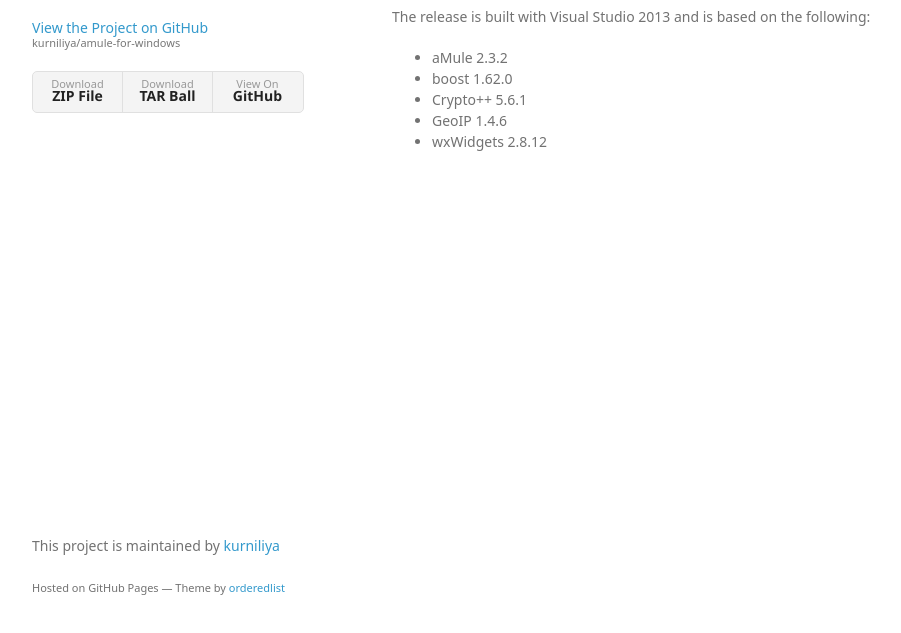
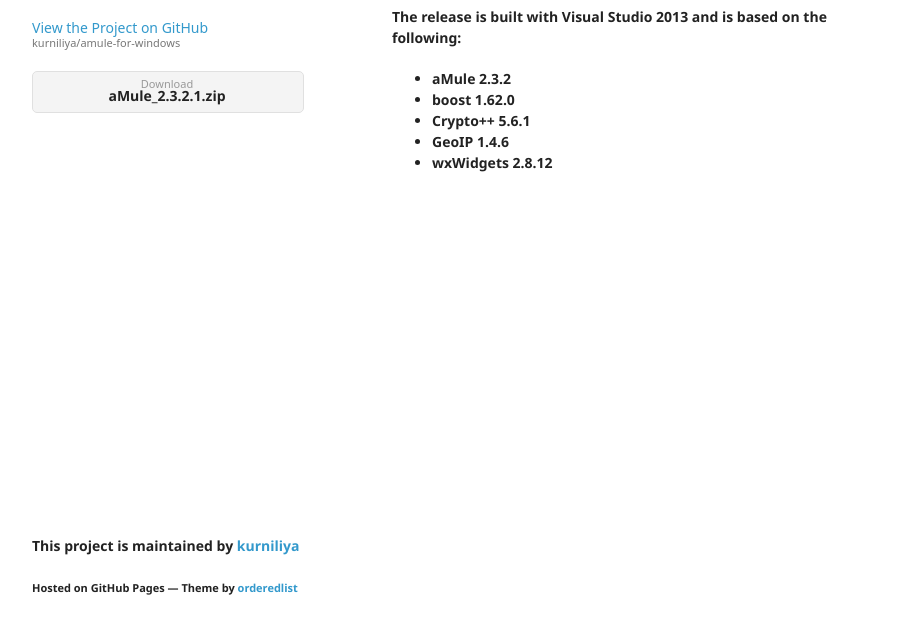
Before and after one commit to kurniliya/amule-for-windows, a plain HTML site: page index.html in a window 1280 px wide. Shown: the part 133-766 px from the top of the page, without its empty margins (178-1079 px from the left). Drawn offline with Linux system fonts and the light colour scheme; a web font is replaced by a local one.

Commit message:
Point links to the binary download

```diff
--- a/index.html
+++ b/index.html
@@ -21,11 +21,14 @@
         <p class="view"><a href="https://github.com/kurniliya/amule-for-windows">View the Project on GitHub <small>kurniliya/amule-for-windows</small></a></p>
 
 
-        <ul>
+        <!--ul>
           <li><a href="https://github.com/kurniliya/amule-for-windows/zipball/master">Download <strong>ZIP File</strong></a></li>
           <li><a href="https://github.com/kurniliya/amule-for-windows/tarball/master">Download <strong>TAR Ball</strong></a></li>
           <li><a href="https://github.com/kurniliya/amule-for-windows">View On <strong>GitHub</strong></a></li>
-        </ul>
+        </ul-->
+	<ul>
+	  <li><a href="https://github.com/kurniliya/amule-for-windows/raw/gh-pages/aMule_2.3.2.1.zip">Download <strong>aMule_2.3.2.1.zip<strong></a></li>
+	</ul>
       </header>
       <section>
         <h2>
--- a/stylesheets/styles.css
+++ b/stylesheets/styles.css
@@ -175,9 +175,8 @@ header ul {
 }
 
 header li {
-  width:89px;
+  width:268px;
   float:left;
-  border-right:1px solid #e0e0e0;
   height:40px;
 }
 
```
